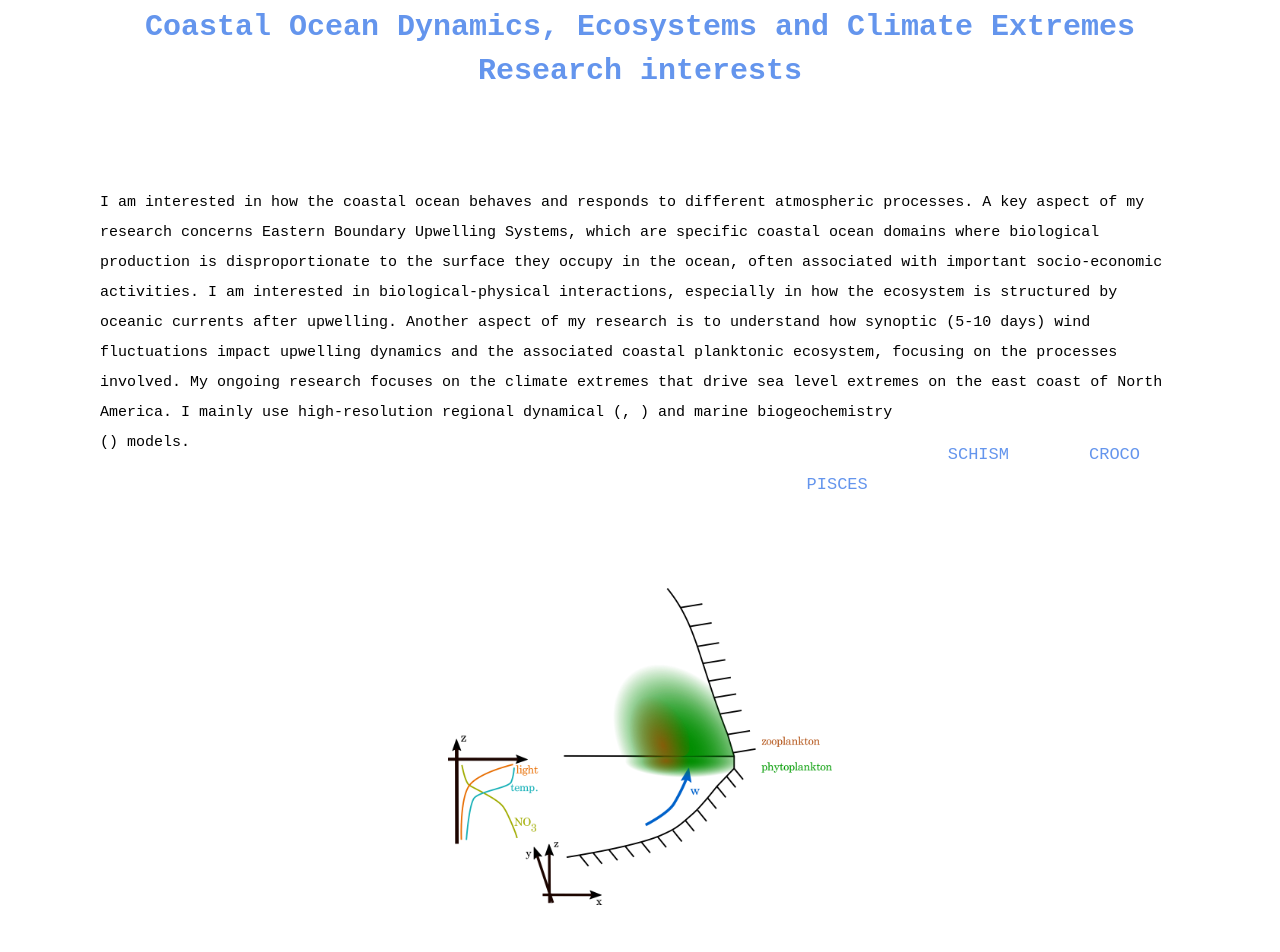
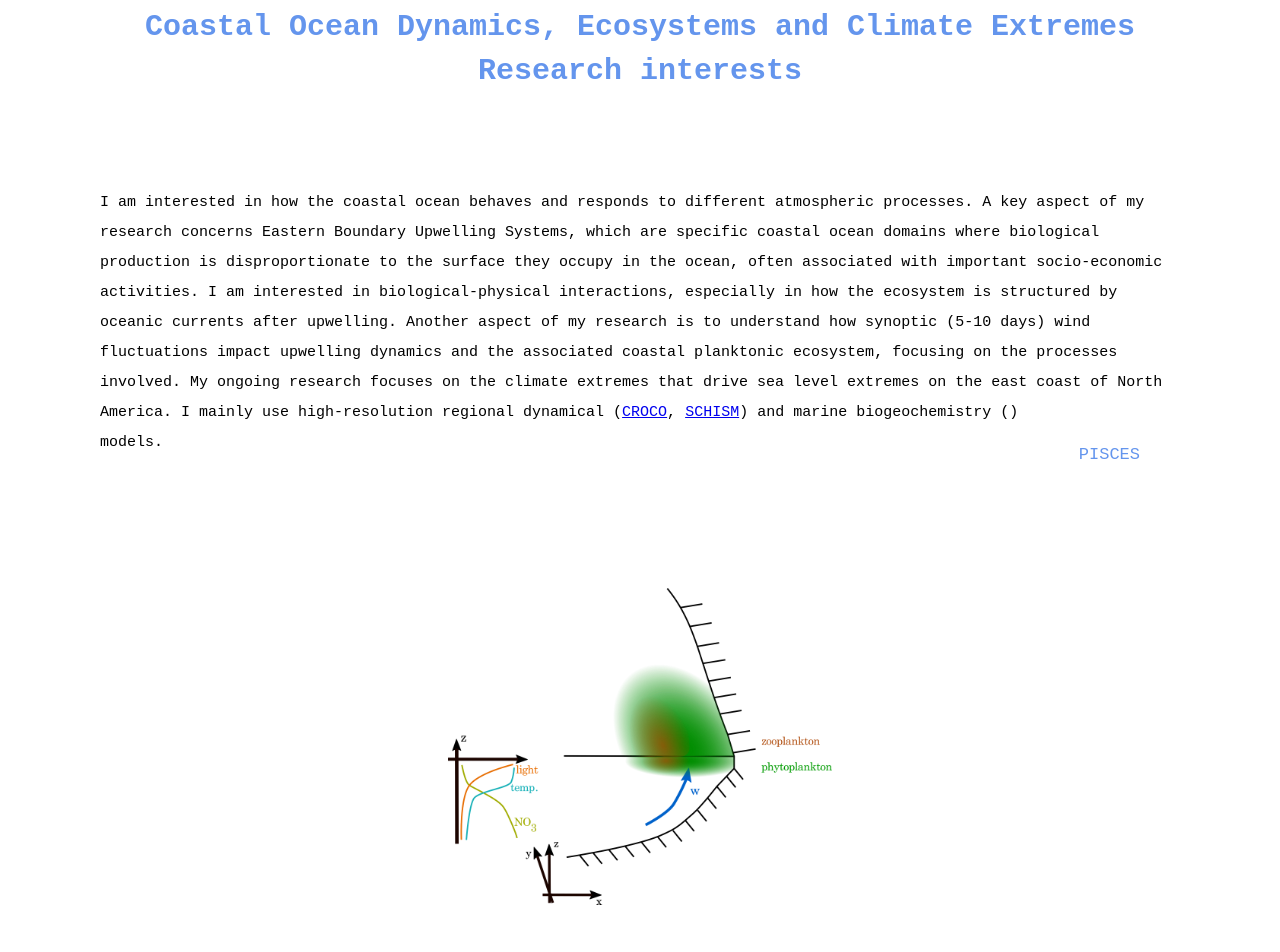
Before and after one commit to pierrechabert/pierrechabert.github.io, a Jekyll site: the page Research.html, which Jekyll copies as it is, in a window 1280 px wide. Shown: the top 952 px of the page. Built offline with Jekyll 4.4.1, drawn with Linux system fonts in a browser that asks for light colours.

Commit message:
Update Research.html

```diff
--- a/Research.html
+++ b/Research.html
@@ -60,7 +60,7 @@
     <div class="entry-content" style="height:100px; margin:100px;">
  <!--         <h1 style="color:cornflowerblue; font-size:20px;"> Coastal Ecosystems </h1> -->
             <p style="line-height: 2.0; font-size:15px;">
-              I am interested in how the coastal ocean behaves and responds to different atmospheric processes. A key aspect of my research concerns Eastern Boundary Upwelling Systems, which are specific coastal ocean domains where biological production is disproportionate to the surface they occupy in the ocean, often associated with important socio-economic activities. I am interested in biological-physical interactions, especially in how the ecosystem is structured by oceanic currents after upwelling. Another aspect of my research is to understand how synoptic (5-10 days) wind fluctuations impact upwelling dynamics and the associated coastal planktonic ecosystem, focusing on the processes involved. My ongoing research focuses on the climate extremes that drive sea level extremes on the east coast of North America. I mainly use high-resolution regional dynamical (<a href="https://www.croco-ocean.org/" class="href-style-fit" target="_blank">CROCO</a>, <a href="https://ccrm.vims.edu/schismweb/" class="href-style-fit" target="_blank">SCHISM</a>) and marine biogeochemistry (<a href="https://www.pisces-community.org/" class="href-style-fit" target="_blank">PISCES</a>) models.
+              I am interested in how the coastal ocean behaves and responds to different atmospheric processes. A key aspect of my research concerns Eastern Boundary Upwelling Systems, which are specific coastal ocean domains where biological production is disproportionate to the surface they occupy in the ocean, often associated with important socio-economic activities. I am interested in biological-physical interactions, especially in how the ecosystem is structured by oceanic currents after upwelling. Another aspect of my research is to understand how synoptic (5-10 days) wind fluctuations impact upwelling dynamics and the associated coastal planktonic ecosystem, focusing on the processes involved. My ongoing research focuses on the climate extremes that drive sea level extremes on the east coast of North America. I mainly use high-resolution regional dynamical (<a href="https://www.croco-ocean.org/" target="_blank">CROCO</a>, <a href="https://ccrm.vims.edu/schismweb/" target="_blank">SCHISM</a>) and marine biogeochemistry (<a href="https://www.pisces-community.org/" class="href-style-fit" target="_blank">PISCES</a>) models.
            </p>
       <!-- Presentation, research interests -->
     </div>
```
